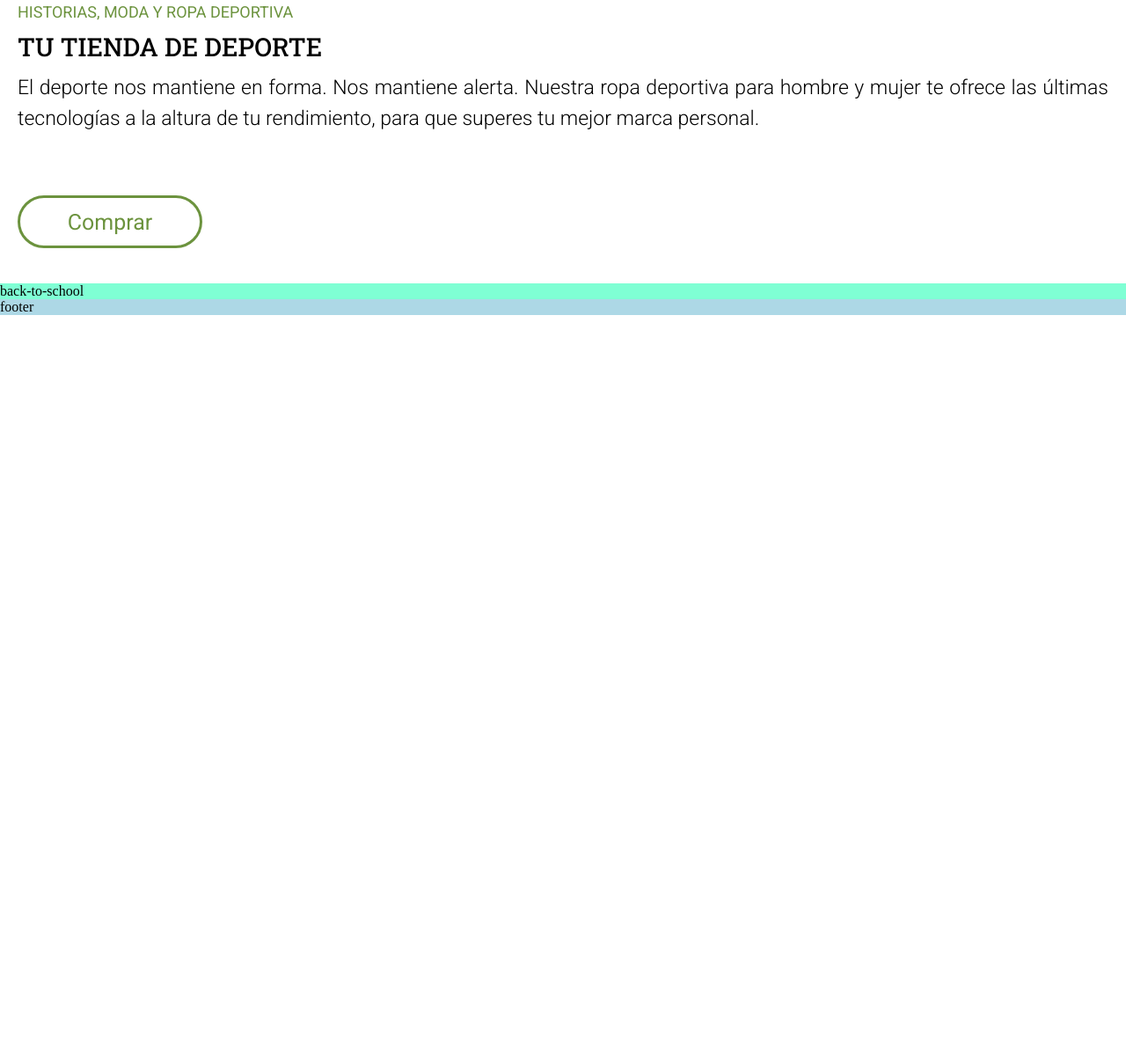
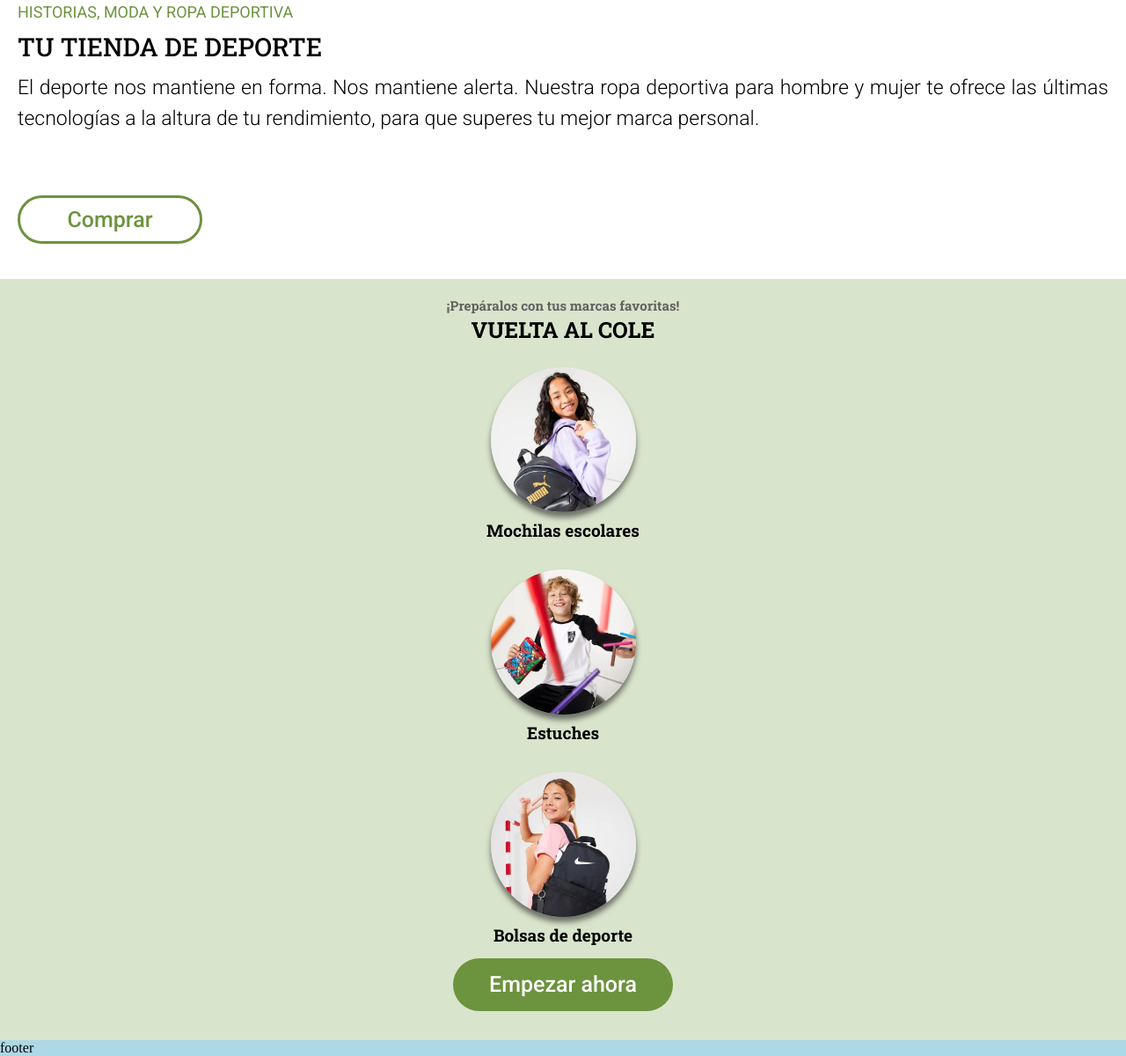
Before and after one commit to Adalab/modulo-1-evaluacion-final-juditcasamitjana, a website built with Vite: page src/index.html in a window 1280 px wide. Shown: the part 827-2027 px from the top of the page at 88% size. Before the commit the page ends 1185 px from the top, so only its background shows below. Built offline with nearby package versions, Linux system fonts and the light colour scheme.

Commit message:
add back-to-school grid

```diff
--- a/src/partials/back-to-school.html
+++ b/src/partials/back-to-school.html
@@ -1,3 +1,15 @@
 <section class="back-to-school">
-    back-to-school
+    <p class="back-to-school__text">¡Prepáralos con tus marcas favoritas!</p>
+    <h3 class="back-to-school__subtitle">VUELTA AL COLE</h3>
+
+    <img class= "back-to-school__backpacks" src="images/lpbts-mod05-img01-desk.png" alt="Foto Mochilas escolares">
+    <h4 class="back-to-school__backpacks">Mochilas escolares</h4>
+
+    <img class= "back-to-school__cases" src="images/lpbts-mod05-img04-mob.png" alt="Foto Estuches">
+    <h4 class="back-to-school__cases">Estuches</h4>
+
+    <img class= "back-to-school__bags" src="images/lpbts-mod05-img03-mob.png" alt="Foto Bolsas de deporte">
+    <h4 class="back-to-school__bags">Bolsas de deporte</h4>
+
+    <a href="/" class="back-to-school__btn">Empezar ahora</a>
 </section>
--- a/src/scss/core/_variables.scss
+++ b/src/scss/core/_variables.scss
@@ -3,9 +3,9 @@ $font-title: "Roboto Slab", serif;
 $font-text: 'Roboto', sans-serif;
 
 // colors
-$color-main: #061e36;
 $color-moss-green: #6c933e;
 $color-light-grey: #d9e4cc;
 $color-greyish-brown: #4a4a4a;
+$color-brownish-grey: #626262;
 $color-light: #ffffff;
 $color-dark: #000000;
--- a/src/scss/layout/_back-to-school.scss
+++ b/src/scss/layout/_back-to-school.scss
@@ -1,3 +1,78 @@
+@use "../core/variables" as vars;
+
 section.back-to-school {
-    background-color: aquamarine;
+    background-color: vars.$color-light-grey;
+    display: grid;
+    grid-template-columns: 1fr;
+    grid-template-rows: 40px 35px 190px 40px 190px 40px 190px 40px 100px;
+    justify-items: center;
+
+    & p.back-to-school__text {
+        color: vars.$color-brownish-grey;
+        font-family: vars.$font-title;
+        font-size: 15px;
+        font-weight: 700;
+        align-self: end;
+    }
+
+    & h3.back-to-school__subtitle {
+        color: vars.$color-dark;
+        font-family: vars.$font-title;
+        font-size: 25px;
+        align-self: center;
+    }
+
+    & img.back-to-school__backpacks {
+        width: 165px;
+        border-radius: 50%;
+        box-shadow: 0 6px 6px 0 rgba(0, 0, 0, 0.5);
+        align-self: end;
+    }
+
+    & h4.back-to-school__backpacks {
+        font-family: vars.$font-title;
+        font-size: 19px;
+        align-self: center;
+    }
+
+    & img.back-to-school__cases {
+        width: 165px;
+        border-radius: 50%;
+        box-shadow: 0 6px 6px 0 rgba(0, 0, 0, 0.5);
+        align-self: end;
+    }
+
+    & h4.back-to-school__cases {
+        font-family: vars.$font-title;
+        font-size: 19px;
+        align-self: center;
+    }
+
+    & img.back-to-school__bags {
+        width: 165px;
+        border-radius: 50%;
+        box-shadow: 0 6px 6px 0 rgba(0, 0, 0, 0.5);
+        align-self: end;
+    }
+
+    & h4.back-to-school__bags {
+        font-family: vars.$font-title;
+        font-size: 19px;
+        align-self: center;
+    }
+
+    & a.back-to-school__btn {
+        background-color: vars.$color-moss-green;
+        color: vars.$color-light;
+        font-family: vars.$font-text;
+        font-size: 25px;
+        font-weight: 500;
+        text-align: center;
+        line-height: 60px;
+        align-self: start;
+        width: 250px;
+        height: 60px;
+        border-radius: 50px;
+        margin-top: 7px;
+    }
 }
--- a/src/scss/layout/_header.scss
+++ b/src/scss/layout/_header.scss
@@ -13,9 +13,8 @@ header.hero {
     justify-content: end;
     align-items: center;
     text-align: center;
-}
 
-div.hero__menu {
+    & div.hero__menu {
         background-color: vars.$color-moss-green;
         width: 40px;
         height: 40px;
@@ -27,11 +26,11 @@ div.hero__menu {
         align-items: center;
     }
 
-img.hero__menu {
+    & img.hero__menu {
         width: 20px;
     }
 
-h1.hero__title {
+    & h1.hero__title {
         font-family: vars.$font-title;
         font-size: 40px;
         font-weight: bold;
@@ -39,13 +38,13 @@ h1.hero__title {
         padding: 40px 0;
     }
 
-p.hero__text {
+    & p.hero__text {
         font-family: vars.$font-text;
         font-size: 20x;
         width: 57%;
     }
 
-div.hero__icon {
+    & div.hero__icon {
         background-color: vars.$color-light;
         width: 40px;
         height: 40px;
@@ -55,3 +54,4 @@ div.hero__icon {
         align-items: center;
         margin: 20px 0 70px;
     }
+}
--- a/src/scss/layout/_shop.scss
+++ b/src/scss/layout/_shop.scss
@@ -33,10 +33,11 @@ section.shop {
         border-color: vars.$color-moss-green;
         border-radius: 40px;
         width: 210px;
-        height: 60px;
+        height: 55px;
         font-family: vars.$font-text;
         color: vars.$color-moss-green;
         font-size: 25px;
+        font-weight: 500;
         display: flex;
         justify-content: center;
         align-items: center;
```
Lines whose indentation alone changed are shown as unchanged.
